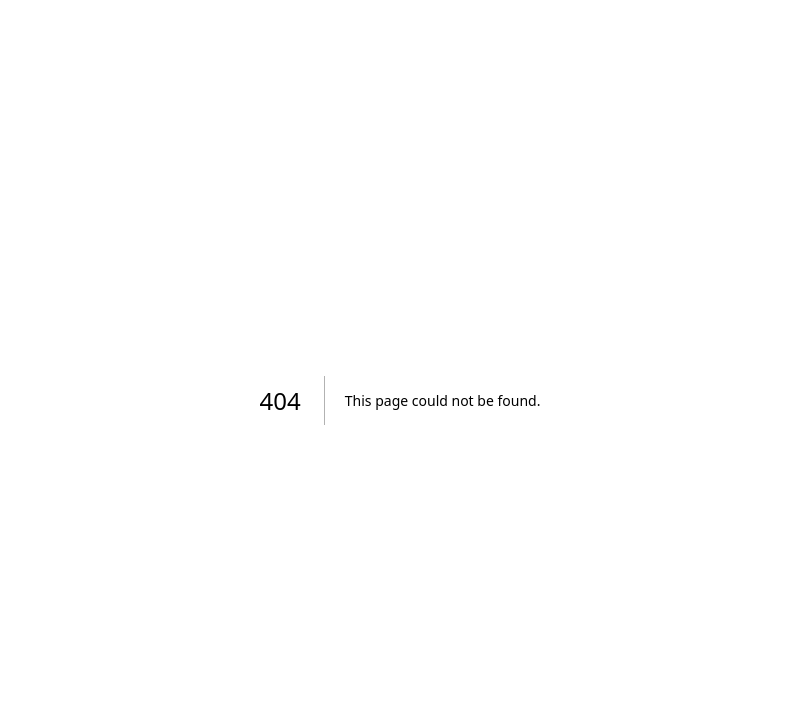
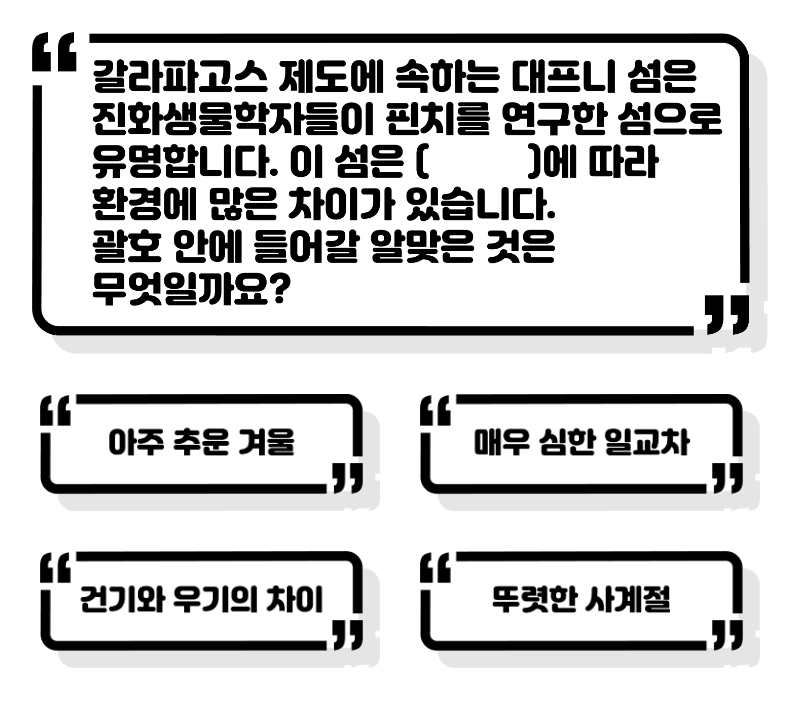
Before and after one commit to Roel4990/natural-history-museum, a Next.js app: page /quiz in a window 1280 px wide. Before the commit this address had no page. Shown: the top 706 px of the page, without its empty margins (240-1039 px from the left). Built offline with nearby package versions, Linux system fonts and the light colour scheme.

Commit message:
[ADD] 퀴즈 1~4 추가

```diff
--- a/src/app/map/1/page.tsx
+++ b/src/app/map/1/page.tsx
@@ -54,7 +54,7 @@ export default function MapPage() {
     const handleModalClick = (e: React.MouseEvent) => {
         e.stopPropagation();
         setSelectedModal(null);
-        if(selectedModal === "success") router.push("/quiz/1")
+        if(selectedModal === "success") router.push("/quiz?quizNum=1")
     };
 
     const modalImageSrc =
--- a/src/app/quiz/1/page.tsx
+++ b/src/app/quiz/page.tsx
@@ -2,17 +2,25 @@
 
 import {useState} from "react";
 import Image from "next/image";
-import {useRouter} from "next/navigation";
+import {useRouter, useSearchParams} from "next/navigation";
 import { useIssueCoupon } from "@/hooks/useIssueCoupon";
 
-export default function Quiz1Page() {
+export default function QuizPage() {
     const [selectedModal, setSelectedModal] = useState<"success" | "fail" | null>(null);
     const [isGeneratingCode, setIsGeneratingCode] = useState(false);
     const router = useRouter();
+    const searchParams = useSearchParams();
     const { mutate: issueCoupon } = useIssueCoupon();
 
+    // 유효한 퀴즈 번호 범위 설정
+    const rawQuizNum = Number(searchParams.get("quizNum"));
+    const quizNum = (!rawQuizNum || rawQuizNum < 1) ? 1 : rawQuizNum > 4 ? 4 : rawQuizNum;
+
     const handleAnswerSelect = (answerNumber: number) => {
-        setSelectedModal(answerNumber === 3 ? "success" : "fail" )
+        if (quizNum == 1) setSelectedModal(answerNumber === 3 ? "success" : "fail" )
+        else if (quizNum == 2) setSelectedModal(answerNumber === 4 ? "success" : "fail")
+        else if (quizNum == 3) setSelectedModal(answerNumber === 2 ? "success" : "fail")
+        else if (quizNum == 4) setSelectedModal(answerNumber === 1 ? "success" : "fail")
     };
 
     const handleModalClick = async (e: React.MouseEvent) => {
@@ -63,7 +71,7 @@ export default function Quiz1Page() {
                 {/* 문제 이미지 */}
                 <div className="mb-8">
                     <Image
-                        src="/quiz_1_question.png"
+                        src={`/quiz_${quizNum}/quiz_${quizNum}_question.png`}
                         alt="Quiz Question"
                         width={800}
                         height={400}
@@ -80,7 +88,7 @@ export default function Quiz1Page() {
                             onClick={() => handleAnswerSelect(answerNumber)}
                         >
                             <Image
-                                src={`/quiz_1_answer_${answerNumber}.png`}
+                                src={`/quiz_${quizNum}/quiz_${quizNum}_answer_${answerNumber}.png`}
                                 alt={`Answer ${answerNumber}`}
                                 width={400}
                                 height={300}
```
